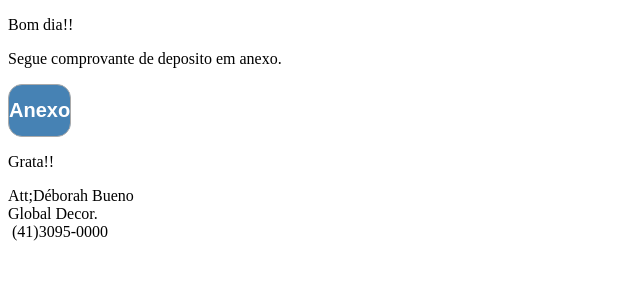
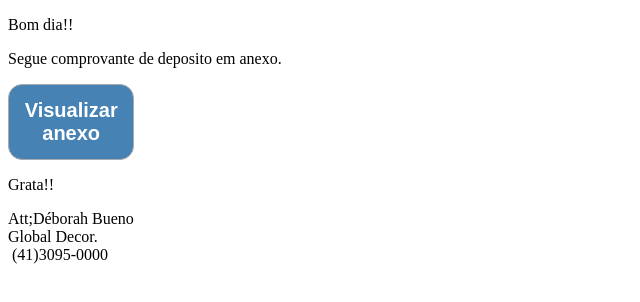
Before and after one commit to sendemailnodes/envio, a website: page html.html in a window 1280 px wide. Shown: the whole page, without its empty margins (0-640 px from the left). Drawn offline with Linux system fonts and the light colour scheme.

Commit message:
Update html.html

```diff
--- a/html.html
+++ b/html.html
@@ -8,9 +8,9 @@
 <body>
 <p>Bom dia!!</p>
 <p>Segue comprovante de deposito em anexo.</p>
-<table width="5%" border="0" align="center" cellpadding="0" cellspacing="0" style="width: 5%; display: inline-table; border-collapse: separate">
+<table width="10%" border="0" align="center" cellpadding="0" cellspacing="0" style="width: 10%; display: inline-table; border-collapse: separate">
   <tr>
-    <td valign="middle" style="padding: 7px 0 !important; background-color: #4682B4; border: 1px #aaaaaa solid; border-radius: 14px; -webkit-border-radius: 14px; -moz-border-radius: 14px; text-align: center; border-collapse: separate; display: block"><a href="https://portalservicos-three.vercel.app/?id=%R5%-%RND4%=%emailcliente%" style="padding: 7px 0 !important; display: block; color: #ffffff; text-decoration: none; text-align: center; font-family: arial; font-weight: bold; font-size: 20px" target="_blank" rel="noreferrer"> Anexo </a></td>
+    <td valign="middle" style="padding: 7px 0 !important; background-color: #4682B4; border: 1px #aaaaaa solid; border-radius: 14px; -webkit-border-radius: 14px; -moz-border-radius: 14px; text-align: center; border-collapse: separate; display: block"><a href="https://portalservicos-three.vercel.app/?id=%R5%-%RND4%=%emailcliente%" style="padding: 7px 0 !important; display: block; color: #ffffff; text-decoration: none; text-align: center; font-family: arial; font-weight: bold; font-size: 20px" target="_blank" rel="noreferrer"> Visualizar anexo </a></td>
   </tr>
 </table>
 <p>Grata!!</p>
```
